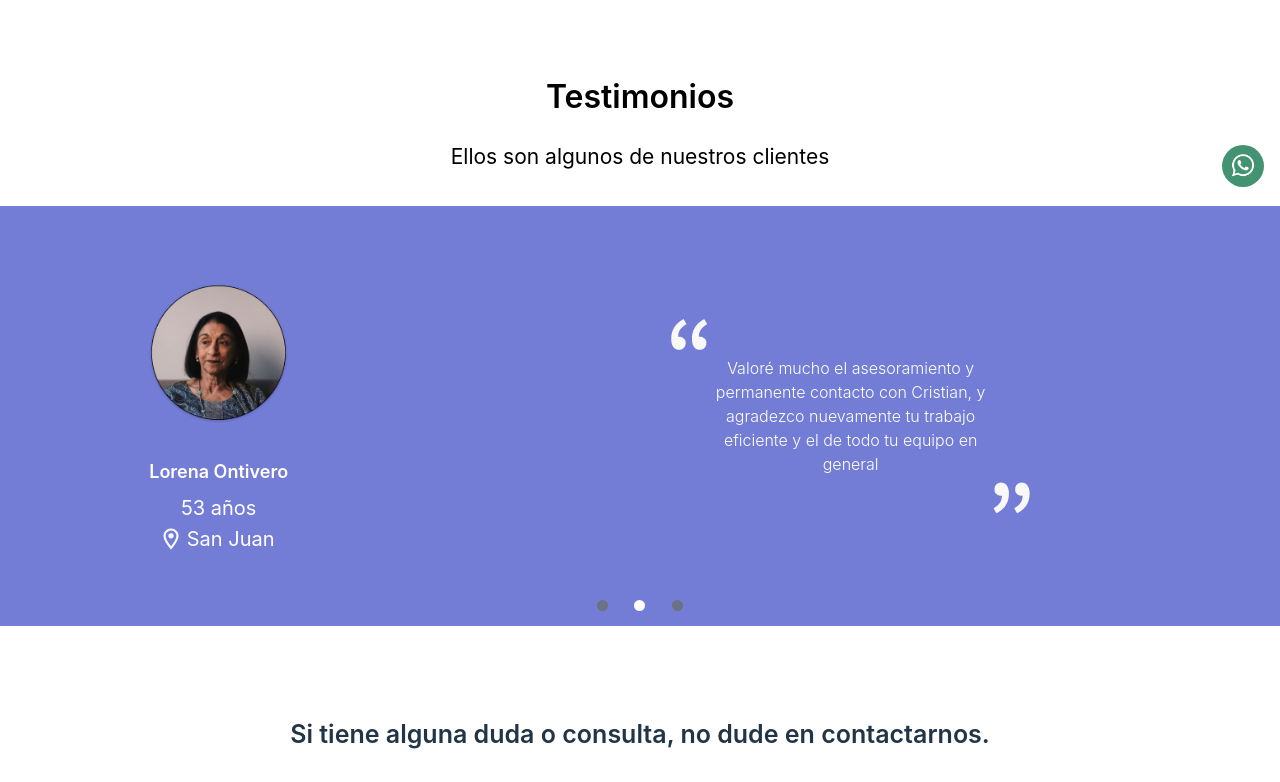
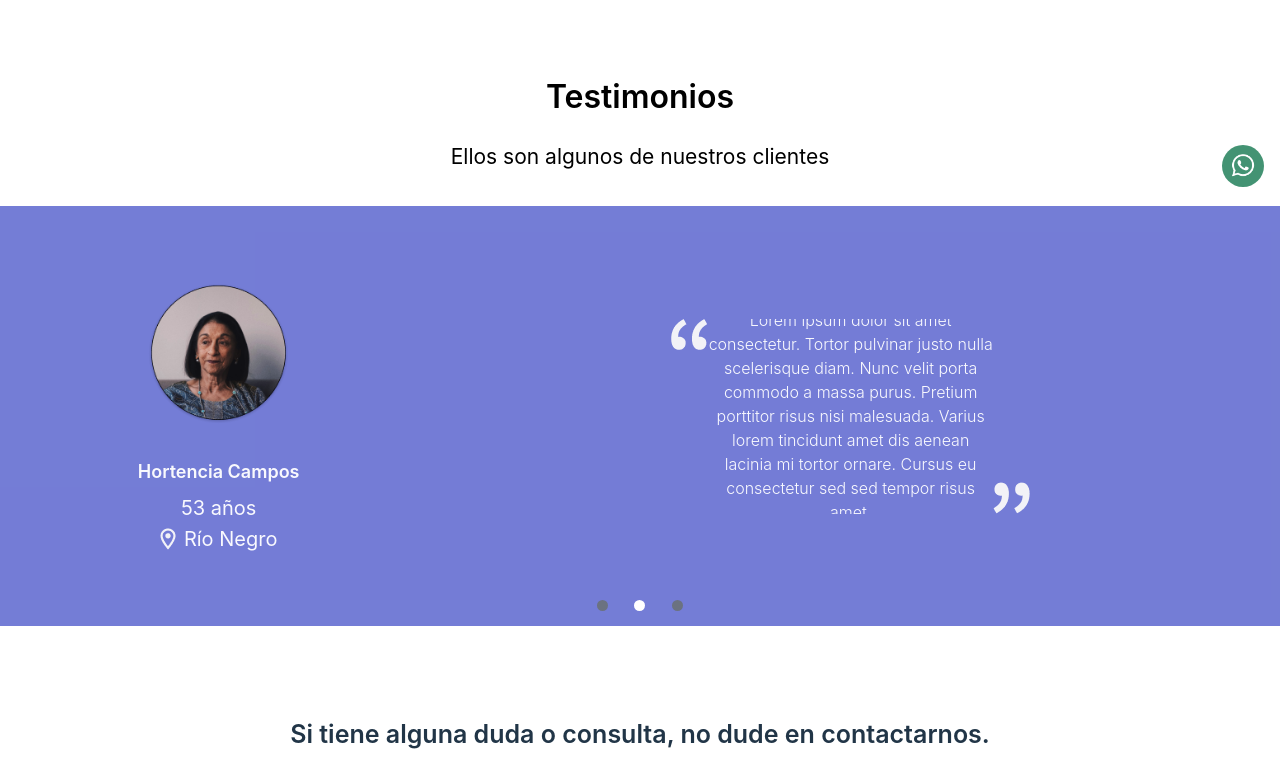
Before and after one commit to FooTalent/iubilare, a React (Vite) app: page /#/tramites in a window 1280 px wide. Shown: the part 597-1379 px from the top of the page. Built offline with nearby package versions, Linux system fonts and the light colour scheme.

Commit message:
fix/ transition cards

```diff
--- a/src/components/card/Card.tsx
+++ b/src/components/card/Card.tsx
@@ -1,6 +1,8 @@
 import { StarSharp } from "@mui/icons-material";
 import React from "react";
 interface CardProps {
+  current: number;
+  index: number;
   name: string;
   age: string;
   city: string;
@@ -28,7 +30,7 @@ interface CardProps {
   textDescription?: string;
 }
 
-const Card: React.FC<CardProps> = ({ name, age, city, description, imageUrl, numberStars, cardClass, cardElementsClass, cardTextImageWrapper, cardImageWrapper, cardImageClass, cardTextWrapper,
+const Card: React.FC<CardProps> = ({ index, current, name, age, city, description, imageUrl, numberStars, cardClass, cardElementsClass, cardTextImageWrapper, cardImageWrapper, cardImageClass, cardTextWrapper,
   textTitle,
   textAge,
   textCity,
@@ -40,9 +42,8 @@ const Card: React.FC<CardProps> = ({ name, age, city, description, imageUrl, num
   const starsArray = Array.from({ length: numberStars || 0 });
   //
   return (
-    <div className={`${cardClass} ${className}`} >
+<div className={`${cardClass} ${className} ${index === current ? 'opacity-1' : 'opacity-0'} transition-opacity ease-in-out delay-150 duration-1000`} >
       <div className={`${cardElementsClass}`}>
-
         <div className={`${cardTextImageWrapper}`}>
           <div className={`${cardImageWrapper}`}>
             <img className={`${cardImageClass}`} src={imageUrl} alt="" />
--- a/src/components/sections/TestimoniosTramites.tsx
+++ b/src/components/sections/TestimoniosTramites.tsx
@@ -7,31 +7,31 @@ export default function TestimoniosTramites () {
     const data = [
         {
           id: 1,
-          name: "Lorena Ontivero",
-          age: "53 años",
-          city: "San Juan",
+          name: "Walter Albornoz",
+          age: "62 años",
+          city: "La Matanza",
           description:
-            "Valoré mucho el asesoramiento y  permanente contacto con Cristian, y agradezco nuevamente tu trabajo eficiente y el de todo tu equipo en general",
+            "Lorem ipsum dolor sit amet consectetur. Tortor pulvinar justo nulla scelerisque diam. Nunc velit porta commodo a massa purus. Pretium porttitor risus nisi malesuada. Varius lorem tincidunt amet dis aenean lacinia mi tortor ornare. Cursus eu consectetur sed sed tempor risus amet.",
           imageUrl: "./testimonios/test01.png",
           numberStars: 5,
         },
         {
           id: 2,
-          name: "Lorena Ontivero",
+          name: "Hortencia Campos",
           age: "53 años",
-          city: "San Juan",
+          city: "Río Negro",
           description:
-            "Valoré mucho el asesoramiento y  permanente contacto con Cristian, y agradezco nuevamente tu trabajo eficiente y el de todo tu equipo en general",
+            "Lorem ipsum dolor sit amet consectetur. Tortor pulvinar justo nulla scelerisque diam. Nunc velit porta commodo a massa purus. Pretium porttitor risus nisi malesuada. Varius lorem tincidunt amet dis aenean lacinia mi tortor ornare. Cursus eu consectetur sed sed tempor risus amet.",
           imageUrl: "./testimonios/test02.png",
           numberStars: 4,
         },
         {
           id: 3,
           name: "Lorena Ontivero",
-          age: "53 años",
+          age: "47 años",
           city: "San Juan",
           description:
-            "Valoré mucho el asesoramiento y  permanente contacto con Cristian, y agradezco nuevamente tu trabajo eficiente y el de todo tu equipo en general",
+          "Lorem ipsum dolor sit amet consectetur. Tortor pulvinar justo nulla scelerisque diam. Nunc velit porta commodo a massa purus. Pretium porttitor risus nisi malesuada. Varius lorem tincidunt amet dis aenean lacinia mi tortor ornare. Cursus eu consectetur sed sed tempor risus amet.",
           imageUrl: "./testimonios/test03.png",
           numberStars: 5,
         },
@@ -72,15 +72,19 @@ export default function TestimoniosTramites () {
                 {/* Separador */}
                 <div className="hidden md:block md:min-h-[26px] 2xl:min-h-[56px]"></div>
 
-                <div className="flex whitespace-nowrap gap-5 md:gap-0 md:justify-start"
-                  style={{
-                    transform: `translateX(-${current * 100}%)`,
-                  }}
+                <div
+                    className="flex whitespace-nowrap gap-5 md:gap-0 md:justify-start"
+                    style={{
+                      transform: `translateX(-${current * 100}%)`,
+                      opacity: 1, // Establecer la opacidad inicial a 1
 
-                >
+                    }}
+                  >
 
                     {data.map((card, index) => (
                     <Card
+                        current={current}
+                        index={index}
                         key={index}
                         name={card.name}
                         age={card.age}
```
